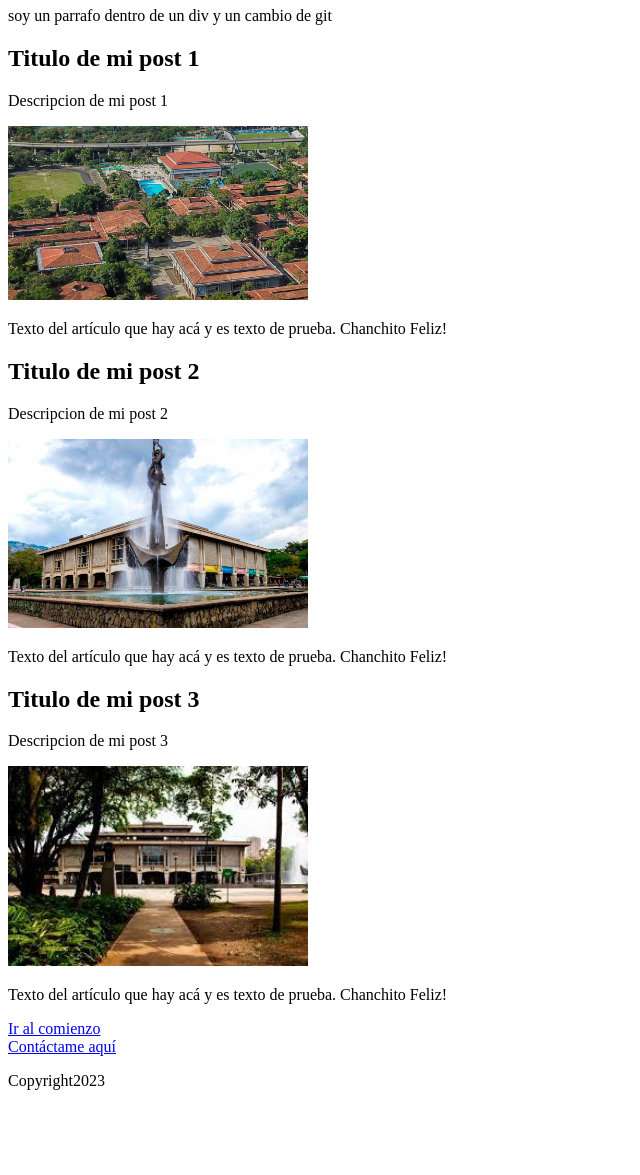
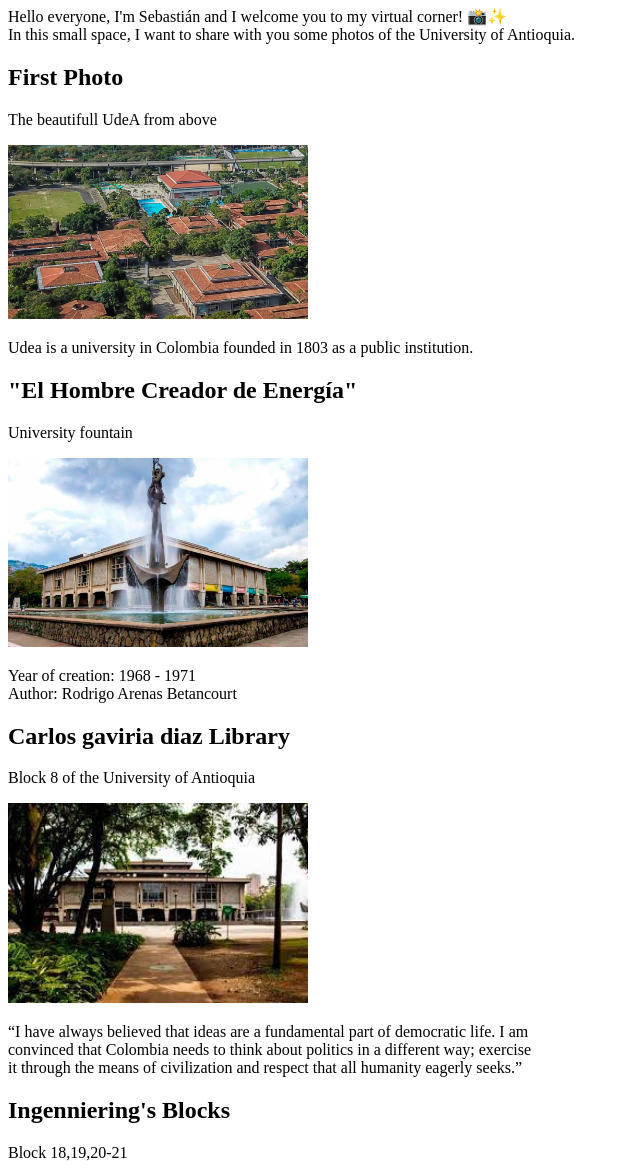
Before and after one commit to JuanSeCortes/learn-programming, a plain HTML site: page Course html/blog.html in a window 1280 px wide. Shown: the part 73-1248 px from the top of the page, without its empty margins (0-640 px from the left). Before the commit the page ends 1179 px from the top, so only its background shows below. Drawn offline with Linux system fonts and the light colour scheme.

Commit message:
Final Blog

```diff
--- a/Course html/blog.html
+++ b/Course html/blog.html
@@ -1,38 +1,49 @@
 <!DOCTYPE html>
 <html>
 <head>
-    <title>Document</title>
+    <title>Blog Personal</title>
 </head>
 <body>
     <header>
-        <h1 id="Titulo">Blog de Sebastian</h1>
+        <h1 id="Titulo">Sebastian's Blog</h1>
     </header>
     <div>
-        <p>soy un parrafo dentro de un div y un cambio de git</p>
+        <p>Hello everyone, I'm Sebastián and I welcome you to my virtual corner! 📸✨ <br>
+            In this small space, I want to share with you some photos of the University of Antioquia.</p>
     </div>
     <section>
         <article class="post">
-            <h2>Titulo de mi post 1</h2>
-            <p>Descripcion de mi post 1</p>
+            <h2>First Photo</h2>
+            <p>The beautifull UdeA from above</p>
             <img src="img/U de a.jpg" width="300">
-            <p>Texto del artículo que hay acá y es texto de prueba. Chanchito Feliz!</p>
+            <p>Udea is a university in Colombia founded in 1803 as a public institution.</p>
         </article>
         <article class="post">
-            <h2>Titulo de mi post 2</h2>
-            <p>Descripcion de mi post 2</p>
+            <h2>"El Hombre Creador de Energía"</h2>
+            <p>University fountain</p>
             <img src="img/u-de-a_39114697_20211210171245.jpg" width="300">
-            <p>Texto del artículo que hay acá y es texto de prueba. Chanchito Feliz!</p>
+            <p>Year of creation: 1968 - 1971<br>
+                Author: Rodrigo Arenas Betancourt
+            </p>
         </article>
         <article class="post">
-            <h2>Titulo de mi post 3</h2>
-            <p>Descripcion de mi post 3</p>
+            <h2>Carlos gaviria diaz Library</h2>
+            <p>Block 8 of the University of Antioquia</p>
             <img src="img/descarga.jpg" width="300">
-            <p>Texto del artículo que hay acá y es texto de prueba. Chanchito Feliz!</p>
+            <p>“I have always believed that ideas are a fundamental part of democratic life. I am <br>
+                convinced that Colombia needs to think about politics in a different way; exercise<br>
+                it through the means of civilization and respect that all humanity eagerly seeks.”</p>
+        </article>
+        <article class="post">
+            <h2>Ingenniering's Blocks</h2>
+            <p>Block 18,19,20-21</p>
+            <img src="img/84030401_-d_pk7idOr-1jpwYkR-28URRh0A-fH6qS3hDm9Ne_PM.jpg" width="300">
+            <p>“Here lie characters that sow light, growth and stars.”</p>
         </article>
     </section>
     <footer>
-        <a href="#Titulo">Ir al comienzo</a><br>
-        <a href="mailto:sebastian@gmail.com" >Contáctame aquí</a>
+        <a href="#Titulo">go to the beginning</a><br>
+        <a href="mailto: juan.cortes1@gmail.com" >Contact me here</a>
         <p>Copyright2023</p>
     </footer>
 </body>
```
Also changed, not shown: Course html/img/84030401_-d_pk7idOr-1jpwYkR-28URRh0A-fH6qS3hDm9Ne_PM.jpg (added).
